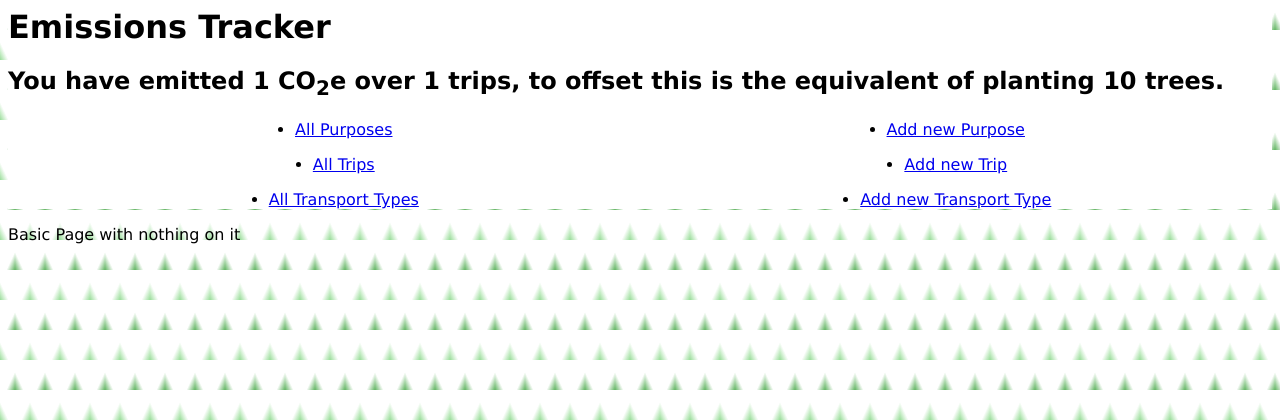
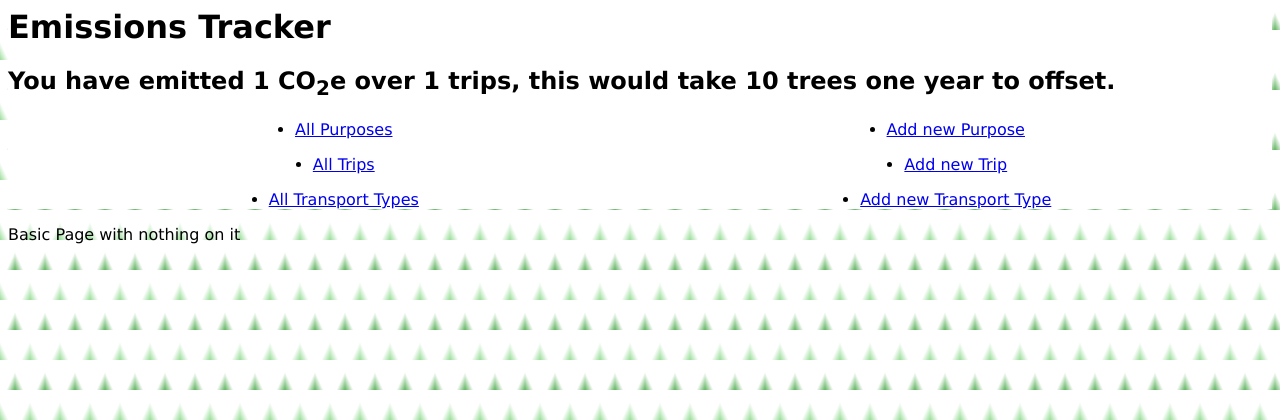
Before and after one commit to DSoutter/carbon_tracker_python_project, a Flask app: template project_files/templates/index.html in a window 1280 px wide. Shown: the top 420 px of the page. Run offline with Flask 2, Linux system fonts and the light colour scheme; the template is opened without the code that fills it: most values are stand-ins (such as "Sample title", 1, 10 or a date in 2020).

Commit message:
got a figure for offset

```diff
--- a/project_files/repositories/trip_repository.py
+++ b/project_files/repositories/trip_repository.py
@@ -68,7 +68,7 @@ def total():
     sql = "SELECT SUM(carbon) FROM trips"
     total_carbon_emissions_base = run_sql(sql)[0][0]
     total_carbon_emissions =  str(total_carbon_emissions_base) + "g"
-    amount_of_trees = total_carbon_emissions_base / 5
+    amount_of_trees = round(total_carbon_emissions_base / 10000)
     if total_carbon_emissions_base > 10000000:
         total_carbon_emissions = str(round(total_carbon_emissions_base/1000000,1)) + "t"
     elif total_carbon_emissions_base > 2000000:
@@ -76,6 +76,8 @@ def total():
     elif total_carbon_emissions_base > 5000:
         total_carbon_emissions = str(round(total_carbon_emissions_base/1000,2)) + "kg"
     return total_carbon_emissions, amount_of_trees
+
+# Tree offset figure = 10kg/year https://granthaminstitute.com/2015/09/02/how-much-co2-can-trees-take-up/
 
 def count():
     sql = "SELECT COUNT(id) FROM TRIPS"
--- a/project_files/templates/base.html
+++ b/project_files/templates/base.html
@@ -11,7 +11,7 @@
     <header>
         <h1>Emissions Tracker</h1>
         <h2>You have emitted
-            {{total_carbon_emissions}} CO<sub>2</sub>e over {{count_of_trips}} trips, to offset this is the equivalent of planting {{amount_of_trees}} trees.</h2>
+            {{total_carbon_emissions}} CO<sub>2</sub>e over {{count_of_trips}} trips, this would take {{amount_of_trees}} trees one year to offset.</h2>
         <ul class=menu>
             <li><a href="/purposes">All Purposes</a></li>
             <li><a href="/purposes/new">Add new Purpose</a></li>
```
